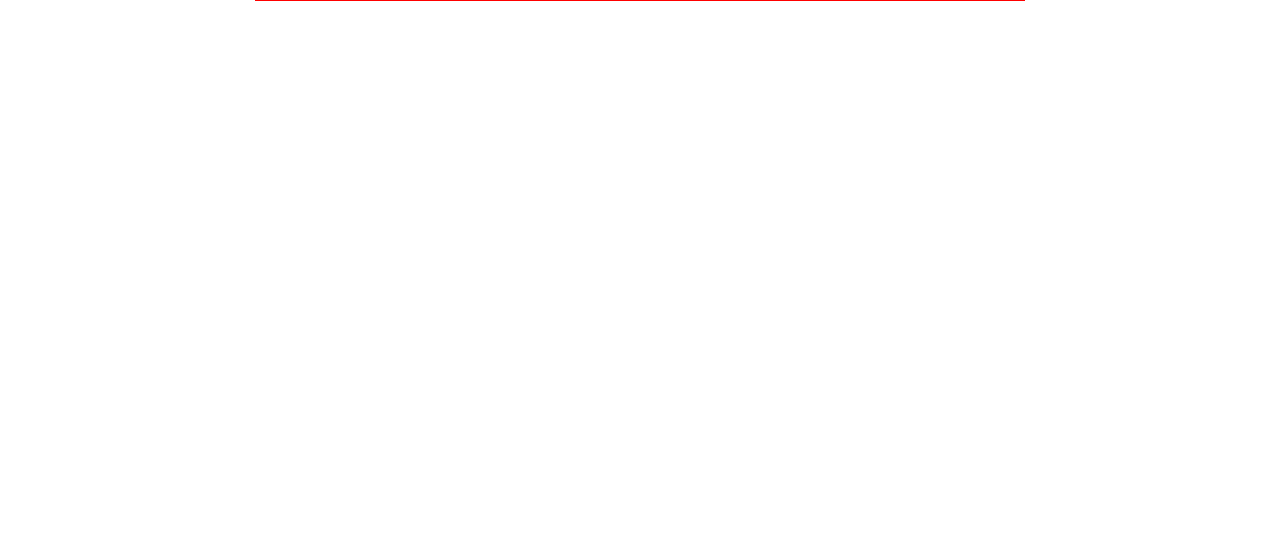
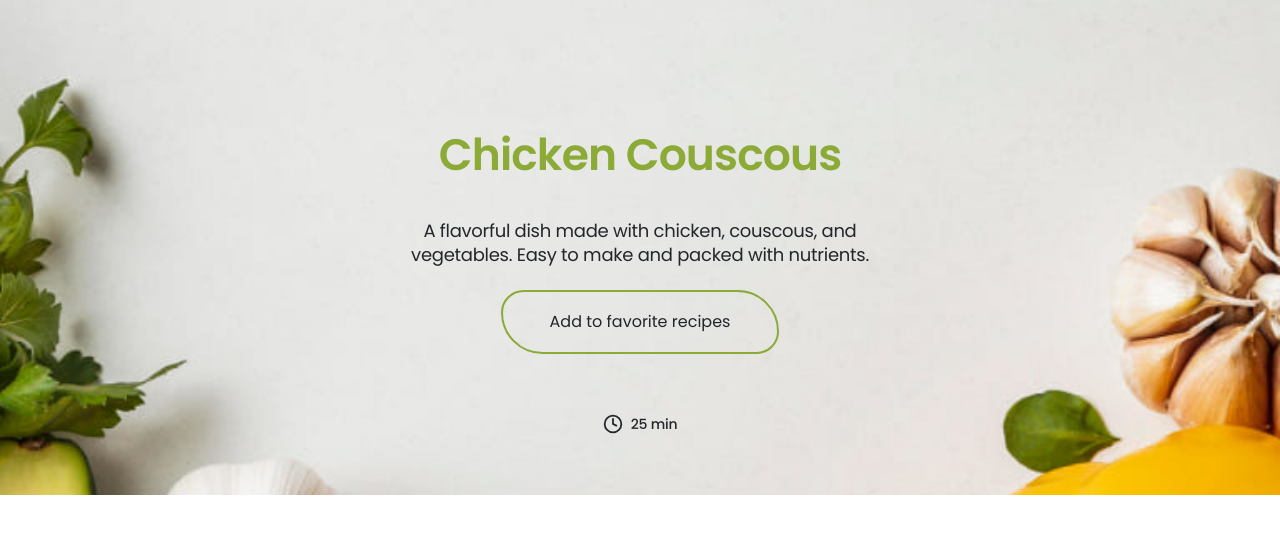
Before and after one commit to BondarViktoriia/so-yummy-front, a React (Create React App) app: page /BondarViktoriia/so-yummy-front/recipe/1 in a window 1280 px wide. Shown: the top 534 px of the page. Built offline with nearby package versions, Linux system fonts and the light colour scheme.

Commit message:
description

```diff
--- a/src/components/App.jsx
+++ b/src/components/App.jsx
@@ -1,13 +1,19 @@
+import { Routes, Route } from 'react-router-dom';
 import Theme from '../Theme';
 import { useSelector } from 'react-redux';
 import { selectTheme } from 'redux/theme/themeSelectors';
-import Container from "../components/Container/Container";
+import Container from '../components/Container/Container';
+import RecipePage from '../pages/RecipePage';
 
 export const App = () => {
   const theme = useSelector(selectTheme);
-  return( <Theme themeValue={theme}>
-    <>
-    <Container/>
-    </>
-  </Theme>)
+
+  return (
+    <Theme themeValue={theme}>
+      <Container />
+      <Routes>
+        <Route path="/recipe/:recipeId" element={<RecipePage />} />
+      </Routes>
+    </Theme>
+  );
 };
--- /dev/null
+++ b/src/components/Recipe/Clock.js
@@ -0,0 +1,33 @@
+export const ClockIcon = () => {
+  return (
+    <svg
+      width="20"
+      height="20"
+      viewBox="0 0 20 20"
+      fill="none"
+      xmlns="http://www.w3.org/2000/svg"
+    >
+      <g clipPath="url(#clip0_264_732)">
+        <path
+          d="M9.99935 18.3334C14.6017 18.3334 18.3327 14.6024 18.3327 10C18.3327 5.39765 14.6017 1.66669 9.99935 1.66669C5.39698 1.66669 1.66602 5.39765 1.66602 10C1.66602 14.6024 5.39698 18.3334 9.99935 18.3334Z"
+          stroke="#23262A"
+          strokeWidth="1.8"
+          strokeLinecap="round"
+          strokeLinejoin="round"
+        />
+        <path
+          d="M10 5V10L13.3333 11.6667"
+          stroke="#23262A"
+          strokeWidth="1.8"
+          strokeLinecap="round"
+          strokeLinejoin="round"
+        />
+      </g>
+      <defs>
+        <clipPath id="clip0_264_732">
+          <rect width="20" height="20" fill="white" />
+        </clipPath>
+      </defs>
+    </svg>
+  );
+};
--- a/src/components/Recipe/RecipeDescription.js
+++ b/src/components/Recipe/RecipeDescription.js
@@ -1,5 +1,26 @@
-const RecipeDescription = () => {
+import { ClockIcon } from './Clock';
+import {
+  Wrapper,
+  Title,
+  Description,
+  Button,
+  Time,
+} from './RecipeDescription.styled';
 
-}
+const RecipeDescription = ({ title, description, time }) => {
+  return (
+    <Wrapper>
+      <Title>{title}</Title>
+      <Description>{description}</Description>
+      <Button type="button" aria-label="add to favorite">
+        Add to favorite recipes
+      </Button>
+      <Time>
+        <ClockIcon />
+        <span> {time} min</span>
+      </Time>
+    </Wrapper>
+  );
+};
 
 export default RecipeDescription;
--- a/src/components/Recipe/RecipeDescription.styled.js
+++ b/src/components/Recipe/RecipeDescription.styled.js
@@ -0,0 +1,135 @@
+import styled from 'styled-components';
+import Tablet2x from '../../image/my-recipes-page/my-recipe-bg-tablet-2x.jpg';
+import Tablet1x from '../../image/my-recipes-page/my-recipe-bg-tablet-1x.jpg';
+import Mob1x from '../../image/my-recipes-page/my-recipe-bg-mobile-1x.jpg';
+import Mob2x from '../../image/my-recipes-page/my-recipe-bg-mobile-2x.jpg';
+import Desc1x from '../../image/my-recipes-page/my-recipe-bg-dekstop-1x.jpg';
+import Desc2x from '../../image/my-recipes-page/my-recipe-bg-dekstop-2x.jpg';
+
+export const Wrapper = styled.div`
+  position: fixed;
+  left: 0px;
+  top: 0px;
+  background-image: url(${Mob1x});
+  background-size: cover;
+  background-position: center;
+  width: 100%;
+  height: 455px;
+  display: flex;
+  flex-direction: column;
+  justify-content: center;
+  align-items: center;
+
+  @media only screen and (min-width: 768px) {
+    background-image: url(${Tablet1x});
+    height: 495px;
+  }
+
+  @media only screen and (min-width: 1440px) {
+    background-image: url(${Desc1x});
+    height: 493px;
+  }
+
+  @media only screen and (min-resolution: 192dpi),
+    only screen and (min-resolution: 2dppx) {
+    background-image: url(${Mob2x});
+
+    @media only screen and (min-width: 768px) {
+      background-image: url(${Tablet2x});
+    }
+
+    @media only screen and (min-width: 1440px) {
+      background-image: url(${Desc2x});
+    }
+  }
+`;
+
+export const Title = styled.h2`
+  color: ${props => props.theme.colors.accentGreen};
+  font-size: 24px;
+  font-weight: 600;
+  margin-bottom: 18px;
+  margin-top: 80px;
+  letter-spacing: -0.02em;
+  @media only screen and (min-width: 768px) {
+    font-size: 44px;
+    line-height: 1;
+    margin-bottom: 24px;
+    margin-top: 72px;
+  }
+  @media only screen and (min-width: 1440px) {
+    margin-top: 100px;
+  }
+`;
+
+export const Description = styled.p`
+  color: #23262a;
+  font-size: 12px;
+  line-height: 1.33;
+  text-align: center;
+  margin-bottom: 24px;
+  max-width: 303px;
+  @media only screen and (min-width: 768px) {
+    font-size: 18px;
+    max-width: 506px;
+  }
+  @media only screen and (min-width: 1440px) {
+    margin-bottom: 30px;
+    max-width: 656px;
+  }
+`;
+
+export const Button = styled.button`
+  background-color: transparent;
+  border-radius: 24px 44px;
+  border: 1px solid ${props => props.theme.colors.accentGreen};
+  font-size: 10px;
+  line-height: 1.5;
+  padding: 10px 18px;
+  color: #22252a;
+  margin-bottom: 42px;
+  cursor: pointer;
+  @media only screen and (min-width: 768px) {
+    font-size: 16px;
+    width: 278px;
+    margin-bottom: 60px;
+    padding: 18px 44px;
+    border: 2px solid ${props => props.theme.colors.accentGreen};
+  }
+  @media only screen and (min-width: 1440px) {
+    margin-bottom: 48px;
+  }
+`;
+
+export const Time = styled.p`
+  display: flex;
+  flex-direction: row;
+  justify-content: center;
+  align-items: center;
+  padding: 0px;
+  margin: 0;
+  gap: 4px;
+  font-weight: 500;
+  font-size: 10px;
+  line-height: 1.4;
+  text-align: center;
+  letter-spacing: -0.24px;
+  color: #23262a;
+  & > svg {
+    width: 14px;
+    height: 14px;
+  }
+  & > span {
+    text-align: center;
+  }
+
+  @media only screen and (min-width: 768px) {
+    font-size: 14px;
+    line-height: 1.43px;
+    gap: 8px;
+    & > svg {
+      width: 20px;
+      height: 20px;
+    }
+  }
+`;
--- a/src/components/Recipe/index.js
+++ b/src/components/Recipe/index.js
@@ -1 +1,3 @@
-export { default } from '../Recipe';
+import RecipeDescription from '../Recipe/RecipeDescription';
+
+export default RecipeDescription;
--- a/src/pages/RecipePage.js
+++ b/src/pages/RecipePage.js
@@ -0,0 +1,103 @@
+import RecipeDescription from '../components/Recipe';
+const testRecipe = {
+  _id: {
+    $oid: '6426a8c69388c4008e826738',
+  },
+  title: 'Chicken Couscous',
+  category: 'Chicken',
+  area: 'Moroccan',
+  instructions:
+    'Heat the olive oil in a large frying pan and cook the onion for 1-2 mins just until softened. Add the chicken and fry for 7-10 mins until cooked through and the onions have turned golden. Grate over the ginger, stir through the harissa to coat everything and cook for 1 min more.\r\n\r\nTip in the apricots, chickpeas and couscous, then pour over the stock and stir once. Cover with a lid or tightly cover the pan with foil and leave for about 5 mins until the couscous has soaked up all the stock and is soft. Fluff up the couscous with a fork and scatter over the coriander to serve. Serve with extra harissa, if you like.',
+  description:
+    'A flavorful dish made with chicken, couscous, and vegetables. Easy to make and packed with nutrients.',
+  thumb: 'https://www.themealdb.com/images/media/meals/qxytrx1511304021.jpg',
+  preview:
+    'https://res.cloudinary.com/ddbvbv5sp/image/upload/v1678560539/qwsi0utjnchqht2hv0pn.jpg',
+  time: '25',
+  popularity: 0,
+  favorites: [],
+  likes: [],
+  youtube: 'https://www.youtube.com/watch?v=GZQGy9oscVk',
+  tags: [],
+  createdAt: {
+    $date: '2023-03-11T19:25:33.242Z',
+  },
+  updatedAt: {
+    $date: '2023-03-17T11:56:31.324Z',
+  },
+  ingredients: [
+    {
+      id: {
+        $oid: '640c2dd963a319ea671e372c',
+      },
+      measure: '1 tbsp',
+    },
+    {
+      id: {
+        $oid: '640c2dd963a319ea671e37ae',
+      },
+      measure: '1 chopped',
+    },
+    {
+      id: {
+        $oid: '640c2dd963a319ea671e3693',
+      },
+      measure: '200g',
+    },
+    {
+      id: {
+        $oid: '640c2dd963a319ea671e36e8',
+      },
+      measure: 'pinch',
+    },
+    {
+      id: {
+        $oid: '640c2dd963a319ea671e36fb',
+      },
+      measure: '2 tblsp ',
+    },
+    {
+      id: {
+        $oid: '640c2dd963a319ea671e37d2',
+      },
+      measure: '10',
+    },
+    {
+      id: {
+        $oid: '640c2dd963a319ea671e3698',
+      },
+      measure: '220g',
+    },
+    {
+      id: {
+        $oid: '640c2dd963a319ea671e37c1',
+      },
+      measure: '200g',
+    },
+    {
+      id: {
+        $oid: '640c2dd963a319ea671e3696',
+      },
+      measure: '200ml',
+    },
+    {
+      id: {
+        $oid: '640c2dd963a319ea671e36af',
+      },
+      measure: 'Handful',
+    },
+  ],
+};
+const RecipePage = () => {
+  return (
+    <>
+      <RecipeDescription
+        title={testRecipe.title}
+        description={testRecipe.description}
+        time={testRecipe.time}
+      ></RecipeDescription>
+    </>
+  );
+};
+
+export default RecipePage;
```
Also changed, not shown: src/image/my-recipes-page/my-recipe-bg-tablet-2x.jpg (added).
